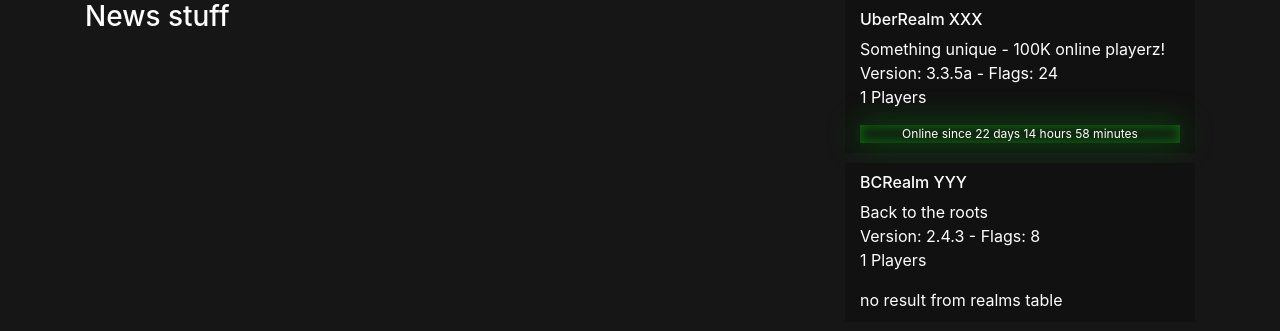
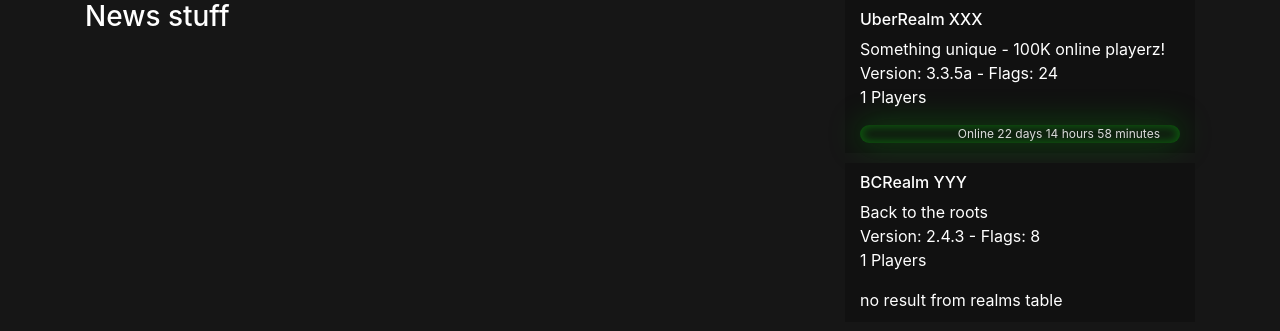
Before and after one commit to AscEmu/AEweb, a PHP site: page / in a window 1280 px wide. Shown: the part 609-940 px from the top of the page. Run offline with PHP 8.4, Linux system fonts and the light colour scheme; data comes from the database, SQL or seed files in the repository; tables that the repository leaves empty or names only in its code hold one stand-in row (values such as "Sample post"); some libraries are stand-ins or nearby versions.

Commit message:
Some style changes

```diff
--- a/modules/realmstatus/index.php
+++ b/modules/realmstatus/index.php
@@ -21,16 +21,17 @@ ul.status {
 
 li.status-online {
   display: block;
-  width: 100%;
   height: auto;
-  margin-right: 10px;
-  text-align: center;
+  text-align: right;
+  padding-right:20px;
   font-size: 9pt;
+  color: #dbdbdb;
+  border-radius: 20px;
 }
 
 li.status-online:nth-child(1) {
-  -webkit-animation: pulse-online 1s alternate infinite;
-  -moz-animation: pulse-online 1s alternate infinite;
+  -webkit-animation: pulse-online 2s alternate infinite;
+  -moz-animation: pulse-online 2s alternate infinite;
 }
 
 @-webkit-keyframes pulse-online {
@@ -61,16 +62,17 @@ li.status-online:nth-child(1) {
 
 li.status-offline {
   display: block;
-  width: 100%;
   height: auto;
-  margin-right: 10px;
-  text-align: center;
+  text-align: right;
+  padding-right:20px;
   font-size: 9pt;
+  color: #dbdbdb;
+  border-radius: 20px;
 }
 
 li.status-offline:nth-child(1) {
-  -webkit-animation: pulse-offline 1s alternate infinite;
-  -moz-animation: pulse-offline 1s alternate infinite;
+  -webkit-animation: pulse-offline 2s alternate infinite;
+  -moz-animation: pulse-offline 2s alternate infinite;
 }
 
 @-webkit-keyframes pulse-offline {
@@ -159,11 +161,11 @@ li.status-offline:nth-child(1) {
                 // echo day, hour, minutes
                 if ($result['status'])
                     echo '<ul class="status">
-                            <li class="status-online">Online since '. $diff->format($format).'</li>
+                            <li class="status-online">Online '. $diff->format($format).'</li>
                           </ul>';
                 else
                     echo '<ul class="status">
-                            <li class="status-offline">Offline since '. $diff->format($format).'</li>
+                            <li class="status-offline">Offline '. $diff->format($format).'</li>
                           </ul>';
             }
             else
--- a/pages/home.page.php
+++ b/pages/home.page.php
@@ -10,7 +10,7 @@
             <div class="col-lg-8">
                 <?php include 'modules/slideshow/index.php'; ?>
             </div>
-            <div class="col-md-4">
+            <div class="col-lg-4">
                 <h3>Welcome to AEweb</h3>
                 <p>AEweb is a PHP frontend server management Website. It is and probably will be the only web-project for AscEmu servers. This project was build from scratch without deal breaking requirements.</p>
                 <p>We try to build well known functionality into this project to give AscEmu users a similar good experience on the web related site as with other projects.</p>
@@ -25,7 +25,7 @@
             <div class="col-lg-8">
                 <h3>News stuff</h3>
             </div>
-            <div class="col-md-4">
+            <div class="col-lg-4">
                 <?php include 'modules/realmstatus/index.php'; ?>
             </div>
         </div>
```
